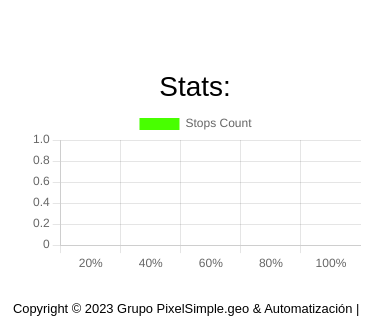
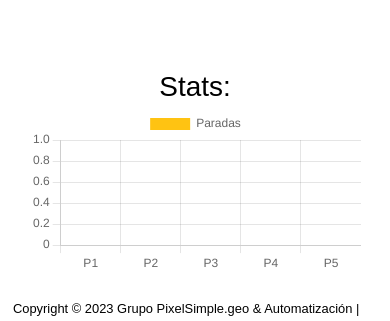
Before and after one commit to PixelSimple-geo/reto_1, a plain HTML site: page manGraph.html in a window 390 px wide. Shown: the part 843-1164 px from the top of the page. Drawn offline with nearby package versions, Linux system fonts and the light colour scheme.

Commit message:
grafico mas responsivo, labels cambiados

```diff
--- a/graph.js
+++ b/graph.js
@@ -1,6 +1,7 @@
 document.addEventListener("DOMContentLoaded", function() {
     var grafico = document.getElementById("graph").getContext("2d");
     const positions = ["20%", "40%", "60%", "80%", "100%"];
+    const labels = ["P1", "P2", "P3", "P4", "P5"];
 
     function updateChart() {
         var data = [0, 0, 0, 0, 0];
@@ -17,12 +18,12 @@ document.addEventListener("DOMContentLoaded", function() {
         var chart = new Chart(grafico, {
             type: "bar",
             data: {
-                labels: positions,
+                labels: labels,
                 datasets: [
                     {
-                        label: "Stops Count",
-                        backgroundColor: "#48ff00",
-                        borderColor: "#70ffb4",
+                        label: "Paradas",
+                        backgroundColor: "#ffc312",
+                        borderColor: "#EE5A24",
                         data: data,
                     },
                 ],
--- a/style.css
+++ b/style.css
@@ -354,7 +354,7 @@ footer ul {
     margin: 5em 0;
 }
 
-.grafico{
+.grafico {
     display: flex;
     flex-direction: column;
     justify-content: center;
@@ -362,7 +362,8 @@ footer ul {
     margin: 5em auto;
     padding: 20px;
     width: 800px;
-    height: 700px;
+    max-height: calc(100vh - 10em);
+    overflow: unset;
 }
 
 .grafico label{
```
